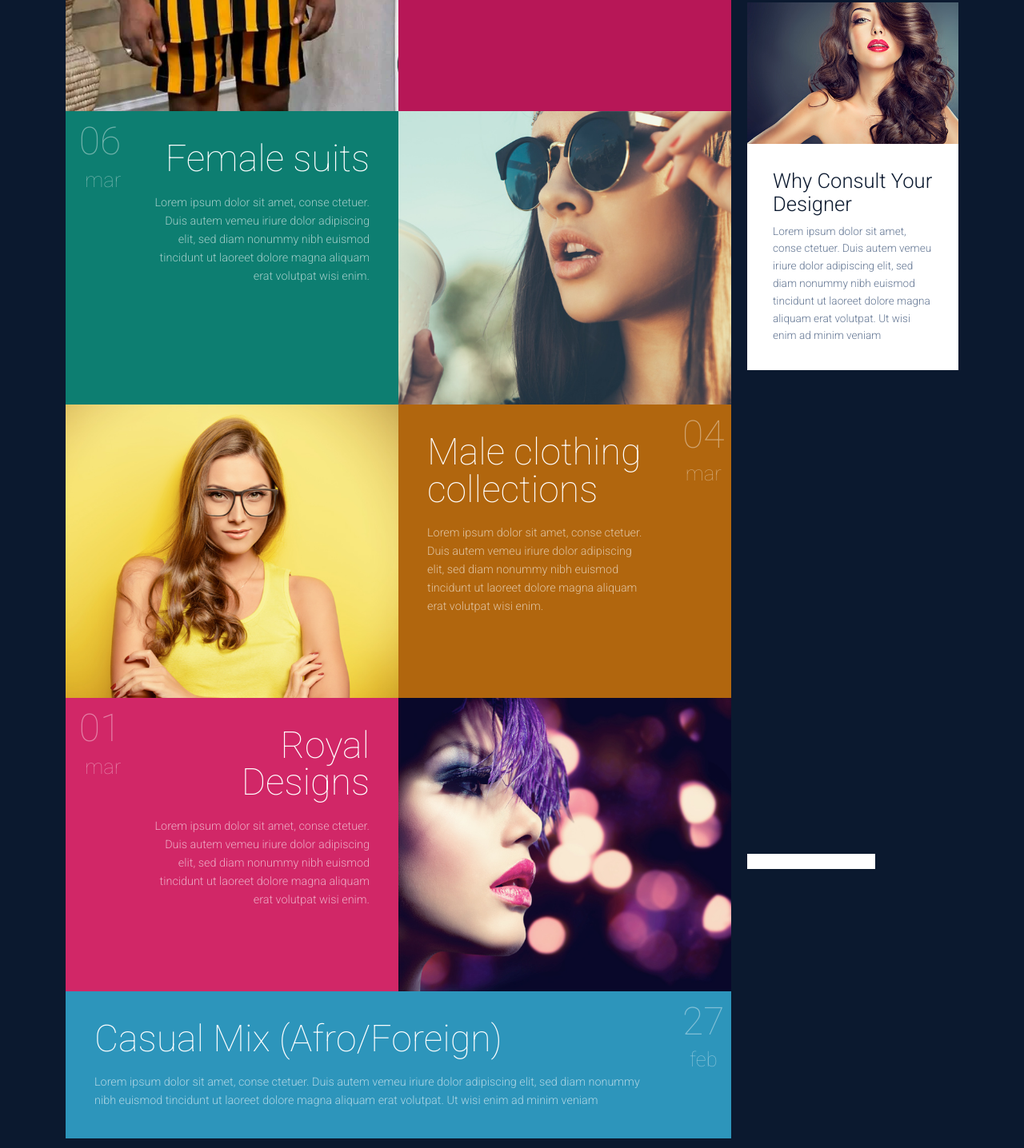
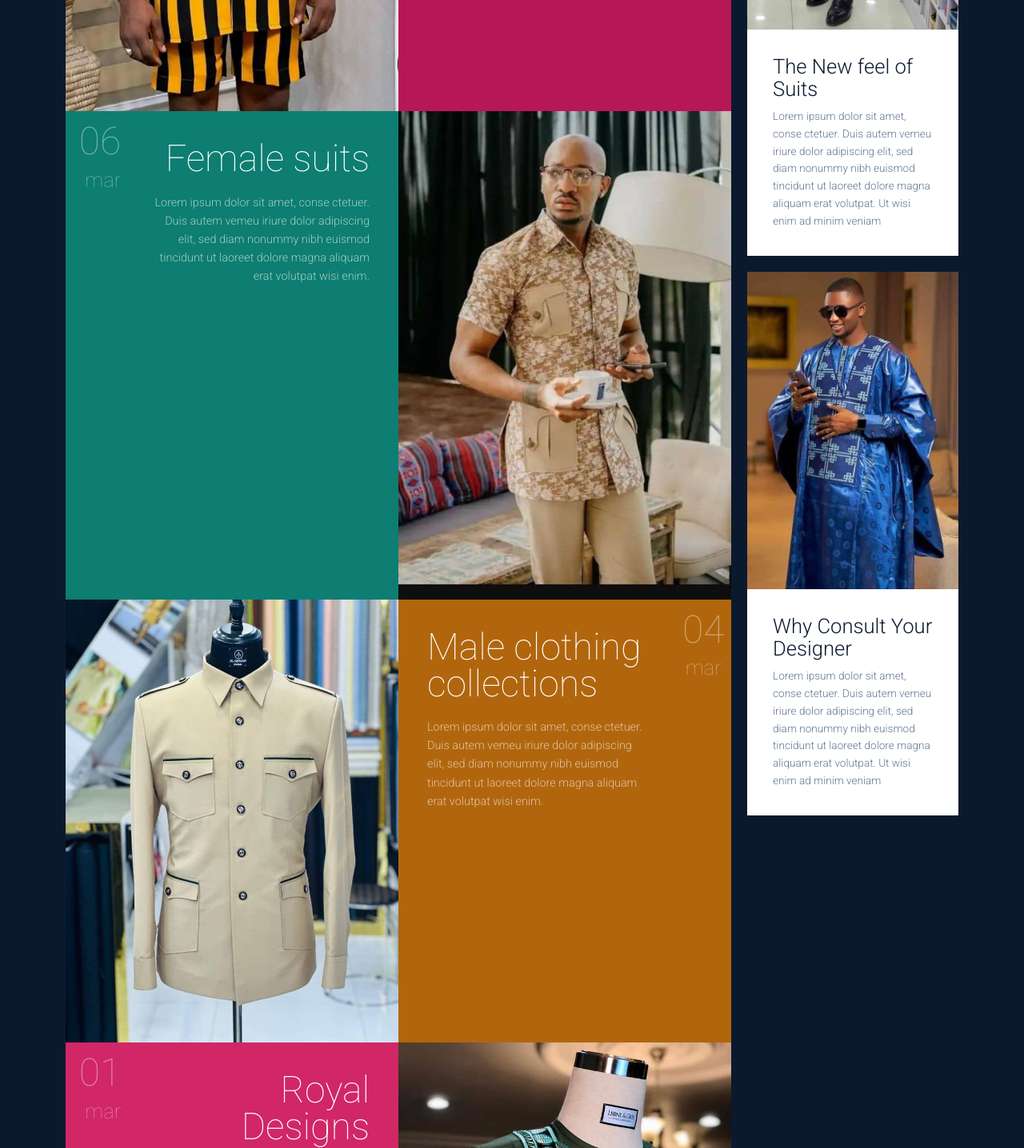
Before and after one commit to Laoluh/egbon-saheed, a plain HTML site: page index.html in a window 1280 px wide. Shown: the part 589-2025 px from the top of the page at 80% size. Drawn offline with Linux system fonts and the light colour scheme.

Commit message:
Update index.html

```diff
--- a/index.html
+++ b/index.html
@@ -84,7 +84,7 @@
                   <!-- image -->
                   <div class="s-12 l-6 post-image">
                      <a href="post-2.html">
-                     <img class="full-img" src="img/post2.jpg" alt="Fashion 2">
+                     <img class="full-img" src="img/WhatsApp Image 2023-12-08 at 7.32.46 AM (2).jpeg" alt="Fashion 2">
                      </a>
                   </div>
                   <!-- text -->
@@ -107,7 +107,7 @@
                   <!-- image -->
                   <div class="s-12 l-6 post-image">
                      <a href="post-3.html">
-                     <img class="full-img" src="img/post3.jpg" alt="Fashion 3">
+                     <img class="full-img" src="img/WhatsApp Image 2023-12-08 at 7.32.48 AM.jpeg" alt="Fashion 3">
                      </a>
                   </div>
                   <!-- text -->
@@ -129,7 +129,7 @@
                   <!-- image -->
                   <div class="s-12 l-6 post-image">
                      <a href="post-4.html">
-                     <img src="img/post4.jpg" alt="Fashion 4">
+                     <img src="img/WhatsApp Image 2023-12-08 at 7.32.58 AM.jpeg" alt="Fashion 4">
                      </a>
                   </div>
                   <!-- text -->
@@ -170,13 +170,13 @@
             <div class="m-12 l-3">
                <aside>
                   <!-- NEWS 1 -->
-                  <img src="img/news1.jpg" alt="News 1">
+                  <img src="img/WhatsApp Image 2023-12-08 at 7.33.02 AM.jpeg" alt="News 1">
                   <div class="aside-block margin-bottom">
                      <h3>The New feel of Suits</h3>
                      <p>Lorem ipsum dolor sit amet, conse ctetuer. Duis autem vemeu iriure dolor adipiscing elit, sed diam nonummy nibh euismod tincidunt ut laoreet dolore magna aliquam erat volutpat. Ut wisi enim ad minim veniam</p>
                   </div>
                   <!-- NEWS 2 -->
-                  <img src="img/news2.jpg" alt="News 2">
+                  <img src="img/WhatsApp Image 2023-12-08 at 7.33.00 AM.jpeg" alt="News 2">
                   <div class="aside-block margin-bottom">
                      <h3>Why Consult Your Designer</h3>
                      <p>Lorem ipsum dolor sit amet, conse ctetuer. Duis autem vemeu iriure dolor adipiscing elit, sed diam nonummy nibh euismod tincidunt ut laoreet dolore magna aliquam erat volutpat. Ut wisi enim ad minim veniam</p>
```
